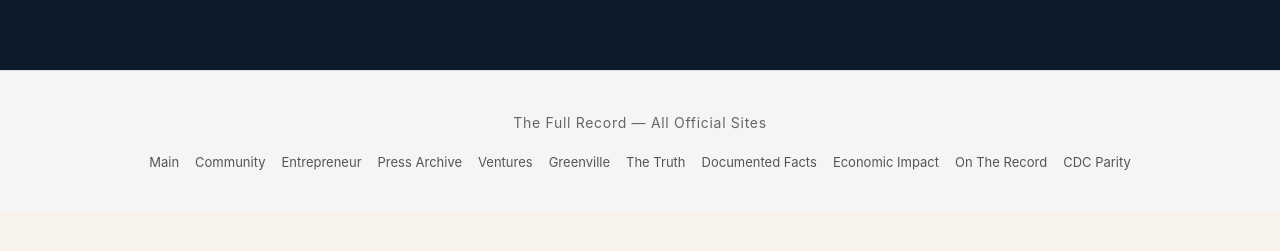
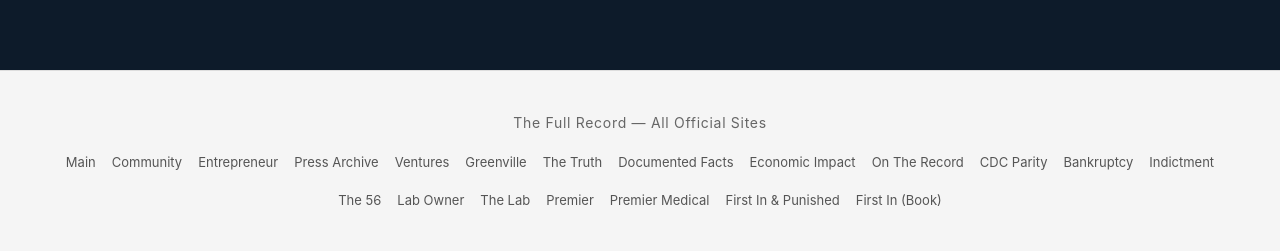
Before and after one commit to kevinsmurdock-gif/kevinmurdock-net, a plain HTML site: page index.html in a window 1280 px wide. Shown: the part 6604-6855 px from the top of the page. Before the commit the page ends 6817 px from the top, so only its background shows below. Drawn offline with nearby package versions, Linux system fonts and the light colour scheme.

Commit message:
SEO: fix canonicals + expand cross-link footer

```diff
--- a/index.html
+++ b/index.html
@@ -342,21 +342,31 @@ footer a{color:var(--gold2);text-decoration:none;}
   </div>
 </section>
 
-<section data-cross-link-network-v1 style="padding: 40px 20px; background: #f5f5f5; border-top: 1px solid #ddd; font-family: -apple-system, BlinkMacSystemFont, sans-serif;">
-  <div style="max-width: 1200px; margin: 0 auto; text-align: center;">
-    <p style="font-size: 14px; color: #666; margin-bottom: 16px; letter-spacing: 0.05em;">The Full Record &mdash; All Official Sites</p>
-    <div style="display: flex; flex-wrap: wrap; justify-content: center; gap: 16px; font-size: 13px;">
-      <a href="https://kevinsmurdock.com" style="color: #555; text-decoration: none;">Main</a>
-      <a href="https://kevinsmurdock.org" style="color: #555; text-decoration: none;">Community</a>
-      <a href="https://kevinsmurdock.co" style="color: #555; text-decoration: none;">Entrepreneur</a>
-      <a href="https://kevinsmurdock.info" style="color: #555; text-decoration: none;">Press Archive</a>
-      <a href="https://kevinsmurdock.biz" style="color: #555; text-decoration: none;">Ventures</a>
-      <a href="https://kevinmurdockgreenville.com" style="color: #555; text-decoration: none;">Greenville</a>
-      <a href="https://kevinmurdocktruth.com" style="color: #555; text-decoration: none;">The Truth</a>
-      <a href="https://kevinmurdockfacts.com" style="color: #555; text-decoration: none;">Documented Facts</a>
-      <a href="https://kevinmurdockjustice.com" style="color: #555; text-decoration: none;">Economic Impact</a>
-      <a href="https://kevinmurdockontherecord.com" style="color: #555; text-decoration: none;">On The Record</a>
-      <a href="https://kevinmurdockextorted.com" style="color: #555; text-decoration: none;">CDC Parity</a>
+
+<section data-cross-link-network-v2 style="padding:40px 20px;background:#f5f5f5;border-top:1px solid #ddd;font-family:-apple-system,BlinkMacSystemFont,sans-serif;">
+  <div style="max-width:1200px;margin:0 auto;text-align:center;">
+    <p style="font-size:14px;color:#666;margin-bottom:16px;letter-spacing:0.05em;">The Full Record &mdash; All Official Sites</p>
+    <div style="display:flex;flex-wrap:wrap;justify-content:center;gap:16px;font-size:13px;">
+      <a href="https://kevinsmurdock.com" style="color:#555;text-decoration:none;">Main</a>
+      <a href="https://kevinsmurdock.org" style="color:#555;text-decoration:none;">Community</a>
+      <a href="https://kevinsmurdock.co" style="color:#555;text-decoration:none;">Entrepreneur</a>
+      <a href="https://kevinsmurdock.info" style="color:#555;text-decoration:none;">Press Archive</a>
+      <a href="https://kevinsmurdock.biz" style="color:#555;text-decoration:none;">Ventures</a>
+      <a href="https://kevinmurdockgreenville.com" style="color:#555;text-decoration:none;">Greenville</a>
+      <a href="https://kevinmurdocktruth.com" style="color:#555;text-decoration:none;">The Truth</a>
+      <a href="https://kevinmurdockfacts.com" style="color:#555;text-decoration:none;">Documented Facts</a>
+      <a href="https://kevinmurdockjustice.com" style="color:#555;text-decoration:none;">Economic Impact</a>
+      <a href="https://kevinmurdockontherecord.com" style="color:#555;text-decoration:none;">On The Record</a>
+      <a href="https://kevinmurdockextorted.com" style="color:#555;text-decoration:none;">CDC Parity</a>
+      <a href="https://kevinmurdockbankruptcy.com" style="color:#555;text-decoration:none;">Bankruptcy</a>
+      <a href="https://kevinmurdockindictment.com" style="color:#555;text-decoration:none;">Indictment</a>
+      <a href="https://kevinmurdock56.com" style="color:#555;text-decoration:none;">The 56</a>
+      <a href="https://kevinmurdocklabowner.com" style="color:#555;text-decoration:none;">Lab Owner</a>
+      <a href="https://kevinmurdocklab.com" style="color:#555;text-decoration:none;">The Lab</a>
+      <a href="https://kevinmurdockpremier.com" style="color:#555;text-decoration:none;">Premier</a>
+      <a href="https://kevinmurdockpremiermedical.com" style="color:#555;text-decoration:none;">Premier Medical</a>
+      <a href="https://firstinandpunished.com" style="color:#555;text-decoration:none;">First In &amp; Punished</a>
+      <a href="https://firstinbook.com" style="color:#555;text-decoration:none;">First In (Book)</a>
     </div>
   </div>
 </section>
```
